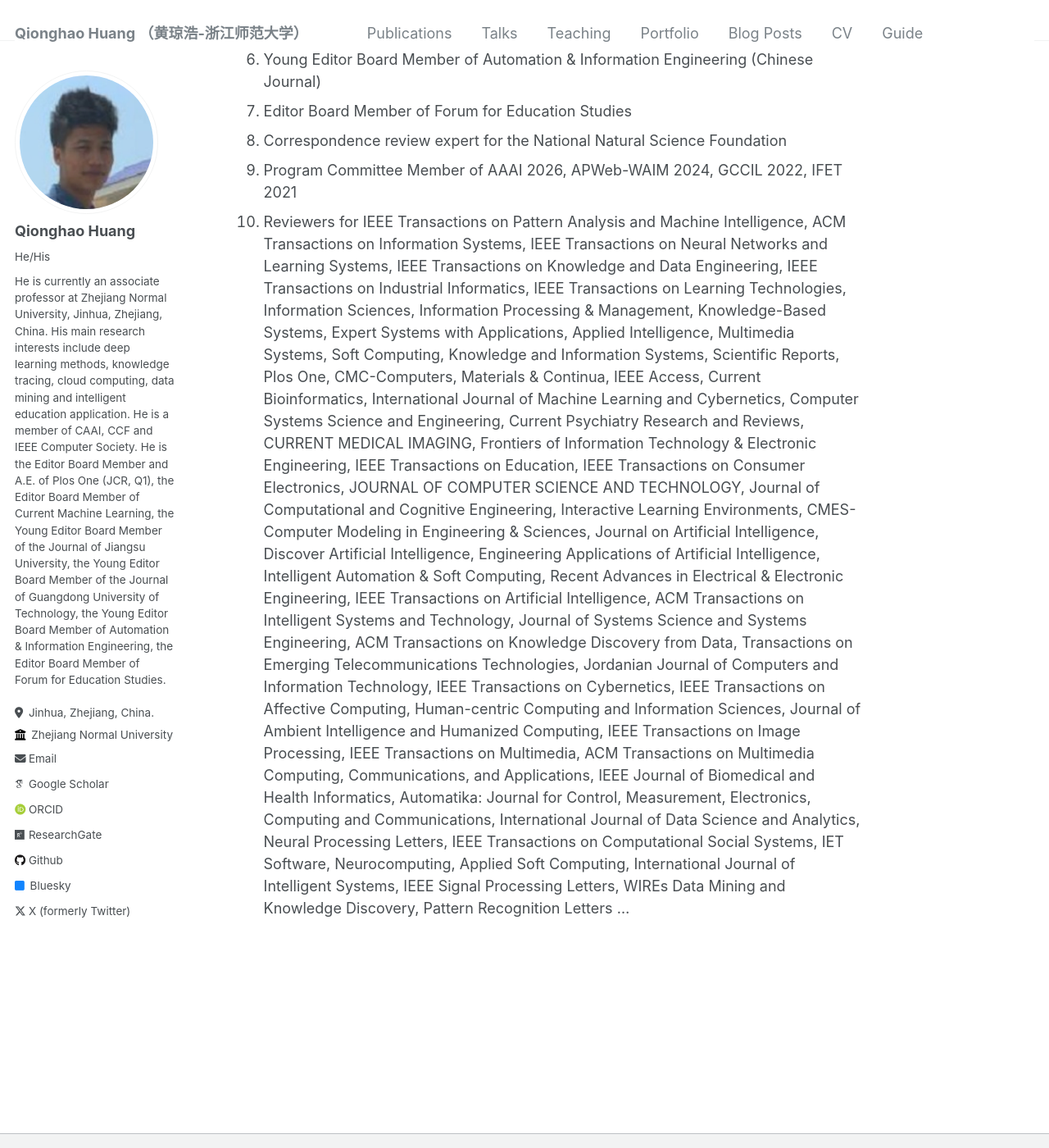
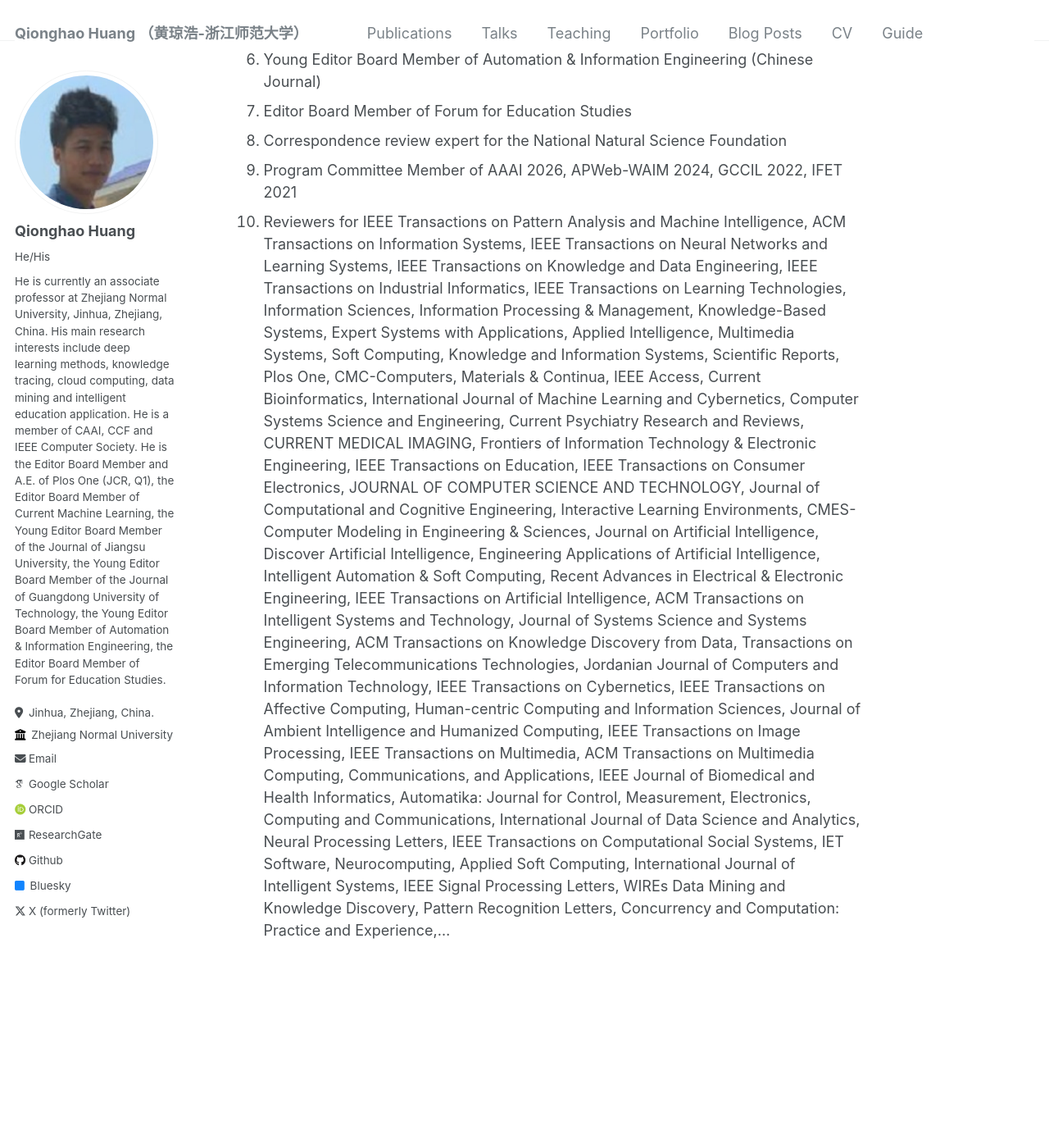
Before and after one commit to qhhuang-ai/qhhuang-ai.github.io, a Jekyll site: the page built from _pages/about.md, in a window 1280 px wide and 1400 px high, scrolled down 10425 px. Shown: the whole window at 82% size. Built offline with Jekyll 4.4.1, drawn with Linux system fonts in a browser that asks for light colours; some web fonts are replaced; a script that is not in the unit is left out; comment, search, counter and statistics services are not loaded.

Commit message:
update CV!

```diff
--- a/_pages/about.md
+++ b/_pages/about.md
@@ -107,5 +107,4 @@
 1. Correspondence review expert for the National Natural Science Foundation
 1. Program Committee Member of AAAI 2026, APWeb-WAIM 2024, GCCIL 2022, IFET 2021
 1. Reviewers for IEEE Transactions on Pattern Analysis and Machine Intelligence, ACM Transactions on Information Systems, IEEE Transactions on Neural Networks and Learning Systems, IEEE Transactions on Knowledge and Data Engineering, IEEE Transactions on Industrial Informatics, IEEE Transactions on Learning Technologies, Information Sciences, Information Processing & Management, Knowledge-Based Systems, Expert Systems with Applications, Applied Intelligence, Multimedia Systems, Soft Computing, Knowledge and Information Systems, Scientific Reports, Plos One, CMC-Computers, Materials & Continua,  IEEE Access, Current Bioinformatics, International Journal of Machine Learning and Cybernetics, Computer Systems Science and Engineering, Current Psychiatry Research and Reviews, CURRENT MEDICAL IMAGING,  Frontiers of Information Technology & Electronic Engineering, IEEE Transactions on Education, IEEE Transactions on Consumer Electronics, JOURNAL OF COMPUTER SCIENCE AND TECHNOLOGY, Journal of Computational and Cognitive Engineering, Interactive Learning Environments, CMES-Computer Modeling in Engineering & Sciences, Journal on Artificial Intelligence, Discover Artificial Intelligence, Engineering Applications of Artificial Intelligence,
-Intelligent Automation & Soft Computing, Recent Advances in Electrical & Electronic Engineering, IEEE Transactions on Artificial Intelligence, ACM Transactions on Intelligent Systems and Technology, Journal of Systems Science and Systems Engineering, ACM Transactions on Knowledge  Discovery from Data, Transactions on Emerging Telecommunications Technologies, Jordanian Journal of Computers and Information Technology, IEEE Transactions on Cybernetics, IEEE Transactions on Affective Computing, Human-centric Computing and Information Sciences, Journal of Ambient Intelligence and Humanized Computing, IEEE Transactions on Image Processing, IEEE Transactions on Multimedia, ACM Transactions on Multimedia Computing, Communications, and Applications, IEEE Journal of Biomedical and Health Informatics, Automatika: Journal for Control, Measurement, Electronics, Computing and Communications, International Journal of Data Science and Analytics, Neural Processing Letters, IEEE Transactions on Computational Social Systems, IET Software, Neurocomputing, Applied Soft Computing, International Journal of Intelligent Systems, IEEE Signal Processing Letters, WIREs Data Mining and Knowledge Discovery, Pattern Recognition Letters
-...
+Intelligent Automation & Soft Computing, Recent Advances in Electrical & Electronic Engineering, IEEE Transactions on Artificial Intelligence, ACM Transactions on Intelligent Systems and Technology, Journal of Systems Science and Systems Engineering, ACM Transactions on Knowledge  Discovery from Data, Transactions on Emerging Telecommunications Technologies, Jordanian Journal of Computers and Information Technology, IEEE Transactions on Cybernetics, IEEE Transactions on Affective Computing, Human-centric Computing and Information Sciences, Journal of Ambient Intelligence and Humanized Computing, IEEE Transactions on Image Processing, IEEE Transactions on Multimedia, ACM Transactions on Multimedia Computing, Communications, and Applications, IEEE Journal of Biomedical and Health Informatics, Automatika: Journal for Control, Measurement, Electronics, Computing and Communications, International Journal of Data Science and Analytics, Neural Processing Letters, IEEE Transactions on Computational Social Systems, IET Software, Neurocomputing, Applied Soft Computing, International Journal of Intelligent Systems, IEEE Signal Processing Letters, WIREs Data Mining and Knowledge Discovery, Pattern Recognition Letters, Concurrency and Computation: Practice and Experience,...
```
